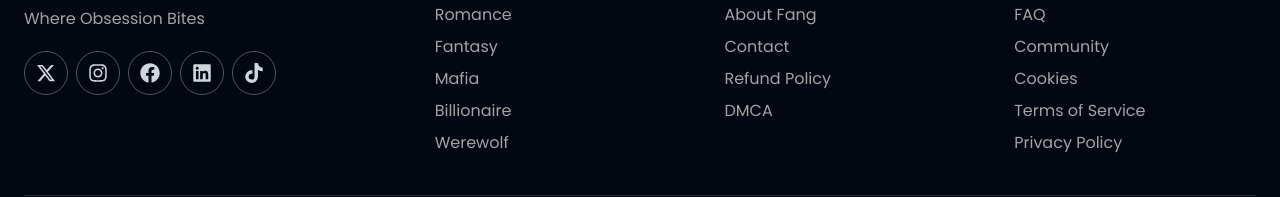
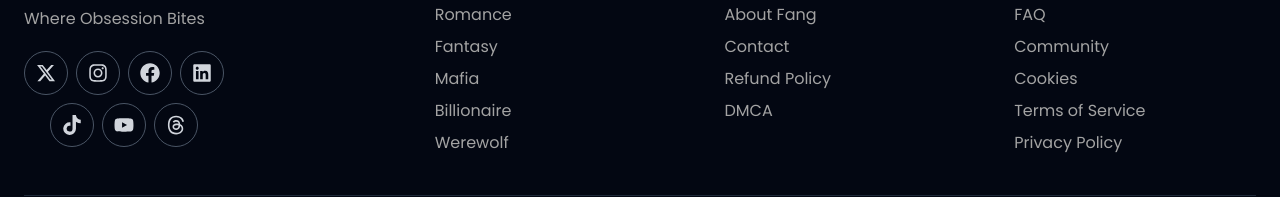
Before and after one commit to Dean413/fangapp, a Next.js app: page /en/search in a window 1280 px wide. Shown: the part 449-646 px from the top of the page. Built offline with nearby package versions, Linux system fonts and the light colour scheme; no server answers.

Commit message:
all errors fixed|

```diff
--- a/app/[locale]/profile/layout.tsx
+++ b/app/[locale]/profile/layout.tsx
@@ -18,11 +18,11 @@ export default function ProfileLayout({ children, }: { children: React.ReactNode
     if (loading && !user) {
         return <div className="w-full min-h-screen bg-gray-50 dark:bg-dark" />;
     }
-
     if (!user) {
         return (
-            <div className="flex items-center justify-center min-h-screen">
+            <div className="fixed inset-0 z-20 flex items-center justify-center overflow-y-auto">
                 <div>
+                    <img src="/fanglogo1.svg" alt="logo" width={200} className="mx-auto block" />
                     <h1 className="font-bold text-2xl text-center mb-4">{t("joinPrompt")}</h1>
                     <Button onClick={openSignUp} label={t("signUp")} />
                 </div>
--- a/app/[locale]/profile/settings/page.tsx
+++ b/app/[locale]/profile/settings/page.tsx
@@ -268,7 +268,7 @@ export default function SettingsPage() {
 
                 <SettingRow icon={<MessageSquareText />}
                     title={t("community")}
-                    link="https://web.facebook.com/fangappio"
+                    link="https://www.facebook.com/groups/2231047734419745/?ref=share_group_link"
                 />
             </SettingsSection>
 
--- a/app/[locale]/stories/[genre]/[slug]/reader/page.tsx
+++ b/app/[locale]/stories/[genre]/[slug]/reader/page.tsx
@@ -508,7 +508,7 @@ export default function ReaderPage() {
                             </div>
                         </div>
                     )}
-                    dddd{data?.note}
+                    {data?.note}
                     {/* AUTHOR NOTE (optional, at the end of the chapter) */}
                     {!loading && !data.chapter.isLocked && data.chapter.note && data?.story?.author && (
                         <AuthorNote
--- a/components/book-controls/gift.tsx
+++ b/components/book-controls/gift.tsx
@@ -6,6 +6,7 @@ import { useCallback, useEffect, useRef, useState } from "react";
 import { useLocale, useTranslations } from "next-intl";
 import { toast } from "@/lib/store/toastStore";
 import { useAuthStore } from "@/lib/store/authStore";
+import { useAuthModals } from "@/lib/store/auth-card-store";
 
 const FALLBACK_COVER = "/fang_pictures/bookFace.png";
 const MAX_GEMS_PER_VOTE = 1000;
@@ -47,10 +48,9 @@ export default function GiftCard({ onClose, title, image, book, initial = "gifts
     const locale = useLocale();
     const user = useAuthStore((s) => s.user);
     const wallet = user?.wallet;
-    // Gifts can only be paid with bought coins; votes with gems
+    const openSignIn = useAuthModals((s) => s.openSignIn);
     const boughtCoins = wallet?.coins ?? 0;
     const ownedGems = wallet?.gems ?? 0;
-
     const [active, setActive] = useState<"gifts" | "ruby">(initial);
     const [gifts, setGifts] = useState<Gift[]>([]);
     const [giftsLoading, setGiftsLoading] = useState(true);
@@ -60,8 +60,13 @@ export default function GiftCard({ onClose, title, image, book, initial = "gifts
     const [panel, setPanel] = useState<Panel | null>(null);
     const [sending, setSending] = useState(false);
     const busy = useRef(false); // blocks a second tap before the page re-draws
-
     const n = (value: number) => new Intl.NumberFormat(locale).format(value);
+    useEffect(() => {
+        if (!user) {
+            onClose();
+            openSignIn();
+        }
+    }, [user, onClose, openSignIn]);
 
     // The gifts on offer
     useEffect(() => {
@@ -156,7 +161,8 @@ export default function GiftCard({ onClose, title, image, book, initial = "gifts
     };
 
     const canAffordSelected = selectedGift ? boughtCoins >= selectedGift.coins : false;
-    const me = panel?.me ?? { rank: null, points: 0 };
+
+    if (!user) return null;
 
     return (
         <div className="fixed inset-0 z-50 flex">
--- a/components/book-controls/leaderboard-impact.tsx
+++ b/components/book-controls/leaderboard-impact.tsx
@@ -5,6 +5,7 @@ import { useCallback, useEffect, useState } from "react";
 import { useTranslations } from "next-intl";
 import { ChevronRight, Gem, Gift } from "lucide-react";
 import GiftCard from "@/components/book-controls/gift";
+import Image from "next/image";
 
 type Summary = { supporters: number; top: { name: string | null; avatar: string | null }[] };
 
@@ -46,7 +47,7 @@ export default function LeaderboardImpact({ book }: Props) {
     const votesHref = `/stories/${book.genreSlug}/${book.slug}/votes`;  // Fan Contributions (votes)
     const buttonClass = "shrink-0 rounded-md bg-red-600 px-5 py-1.5 text-xs font-semibold text-white hover:bg-red-700";
     const linkClass = "group flex min-w-0 flex-1 items-center gap-3 text-sm text-gray-600 hover:text-red-600 dark:text-neutral-300";
-    const arrow = <ChevronRight size={16} className="shrink-0 text-gray-400 group-hover:text-red-600" aria-hidden="true" />;
+
 
     return (
         <section className="rounded-xl border border-gray-200 bg-white p-4 dark:border-dark-border dark:bg-dark-card">
@@ -59,14 +60,14 @@ export default function LeaderboardImpact({ book }: Props) {
                     <span className="min-w-0 flex-1 truncate">
                         {supporters > 0 ? t("supporters", { count: supporters }) : t("beFirst")}
                     </span>
-                    {arrow}
+
                 </Link>
                 <button type="button" onClick={() => setCard("gifts")} className={buttonClass}>{t("gift")}</button>
             </div>
 
             {/* Votes: opens the voters ranking (Fan Contributions) */}
             <div className="mt-3 flex items-center gap-3 border-t border-gray-100 pt-3 dark:border-dark-border">
-                <Gem size={22} className="shrink-0 text-red-600" aria-hidden="true" />
+                <Image src="/fang_pictures/gift-icons/ruby.png" alt="gems" width={20} height={20} />
                 <Link href={votesHref} className={linkClass}>
                     <span className="truncate">{t("fanContribution")}</span>
                     {hasFans && (
@@ -74,7 +75,6 @@ export default function LeaderboardImpact({ book }: Props) {
                             {summary!.top.map((fan, i) => <Face key={i} name={fan.name} src={fan.avatar} />)}
                         </span>
                     )}
-                    <span className={hasFans ? "" : "ml-auto"}>{arrow}</span>
                 </Link>
                 <button type="button" onClick={() => setCard("ruby")} className={buttonClass}>{t("vote")}</button>
             </div>
--- a/components/footer.tsx
+++ b/components/footer.tsx
@@ -1,8 +1,8 @@
 "use client";
 
 import { useState } from "react";
-import { FaInstagram, FaFacebook, FaLinkedin } from "react-icons/fa";
-import { FaTiktok, FaXTwitter } from "react-icons/fa6";
+import { FaInstagram, FaFacebook, FaLinkedin, FaYoutube } from "react-icons/fa";
+import { FaThreads, FaTiktok, FaXTwitter } from "react-icons/fa6";
 import { ChevronDown } from "lucide-react";
 import Image from "next/image";
 import { Link } from "@/i18n/routing";
@@ -14,6 +14,8 @@ const SOCIALS = [
     { name: "Facebook", href: "https://www.facebook.com/fangappio", Icon: FaFacebook, hover: "hover:text-blue-600" },
     { name: "LinkedIn", href: "https://www.linkedin.com/company/fangappio", Icon: FaLinkedin, hover: "hover:text-blue-600" },
     { name: "TikTok", href: "https://www.tiktok.com/@fangappio", Icon: FaTiktok, hover: "hover:text-pink-400" },
+    { name: "YouTube", href: "https://youtube.com/@fangappio?si=rehBWrVdPZji-tf6", Icon: FaYoutube, hover: "hover:text-pink-400" },
+    { name: "Threads", href: "https://www.threads.com/@fangappio?igshid=NTc4MTIwNjQ2YQ==", Icon: FaThreads, hover: "hover:text-pink-400" },
 ];
 
 const Footer = () => {
@@ -56,21 +58,47 @@ const Footer = () => {
         },
     ];
 
+
+
     const socialCircles = (
-        <>
-            {SOCIALS.map(({ name, href, Icon, hover }) => (
+        <div className="flex flex-col gap-2">
+            {/* First row: 4 icons */}
+            <div className="flex justify-center gap-2">
+                {SOCIALS.slice(0, 4).map(({ name, href, Icon, hover }) => (
                     <a
                         key={name}
                         href={href}
                         target="_blank"
                         rel="noopener noreferrer"
                         aria-label={name}
-                    className="flex h-10 w-10 items-center justify-center rounded-full border border-gray-600 text-gray-300 md:h-11 md:w-11">
+                        className="flex h-10 w-10 items-center justify-center rounded-full border border-gray-600 text-gray-300 md:h-11 md:w-11"
+                    >
                         <Icon className={`h-5 w-5 transition ${hover}`} />
                     </a>
                 ))}
-        </>
+            </div>
+
+            {/* Second row: 3 centered icons */}
+            <div className="flex justify-center gap-2">
+                {SOCIALS.slice(4, 7).map(({ name, href, Icon, hover }) => (
+                    <a
+                        key={name}
+                        href={href}
+                        target="_blank"
+                        rel="noopener noreferrer"
+                        aria-label={name}
+                        className="flex h-10 w-10 items-center justify-center rounded-full border border-gray-600 text-gray-300 md:h-11 md:w-11"
+                    >
+                        <Icon className={`h-5 w-5 transition ${hover}`} />
+                    </a>
+                ))}
+            </div>
+        </div>
     );
+
+
+
+
 
     return (
         <footer className="bg-gray-950 dark:bg-black dark:border-t dark:border-dark-border text-white py-10 md:py-14 px-6">
@@ -106,7 +134,9 @@ const Footer = () => {
                     </div> */}
 
                     {/* Social circles on desktop (phones have their own "Follow" block below) */}
-                    <div className="mt-5 hidden flex-wrap gap-2 md:flex">{socialCircles}</div>
+                    <div className="mt-5 hidden md:block">
+                        {socialCircles}
+                    </div>
                 </div>
 
                 {/* Link sections: open/close rows on phones, plain lists on desktop */}
@@ -134,8 +164,8 @@ const Footer = () => {
                 })}
 
                 {/* Phones: Follow */}
-                <div className="md:hidden">
-                    <h3 className="mb-4 text-lg font-bold tracking-wide">{t("follow")}</h3>
+                <div className="md:hidden mx-auto">
+                    <h3 className="mb-4 text-lg text-center font-bold tracking-wide">{t("follow")}</h3>
                     <div className="flex flex-wrap gap-3">{socialCircles}</div>
                 </div>
             </div>
```
Also changed, not shown: app/[locale]/stories/[genre]/[slug]/bookView.tsx (+0 -2 lines). Lines whose indentation alone changed are shown as unchanged.
